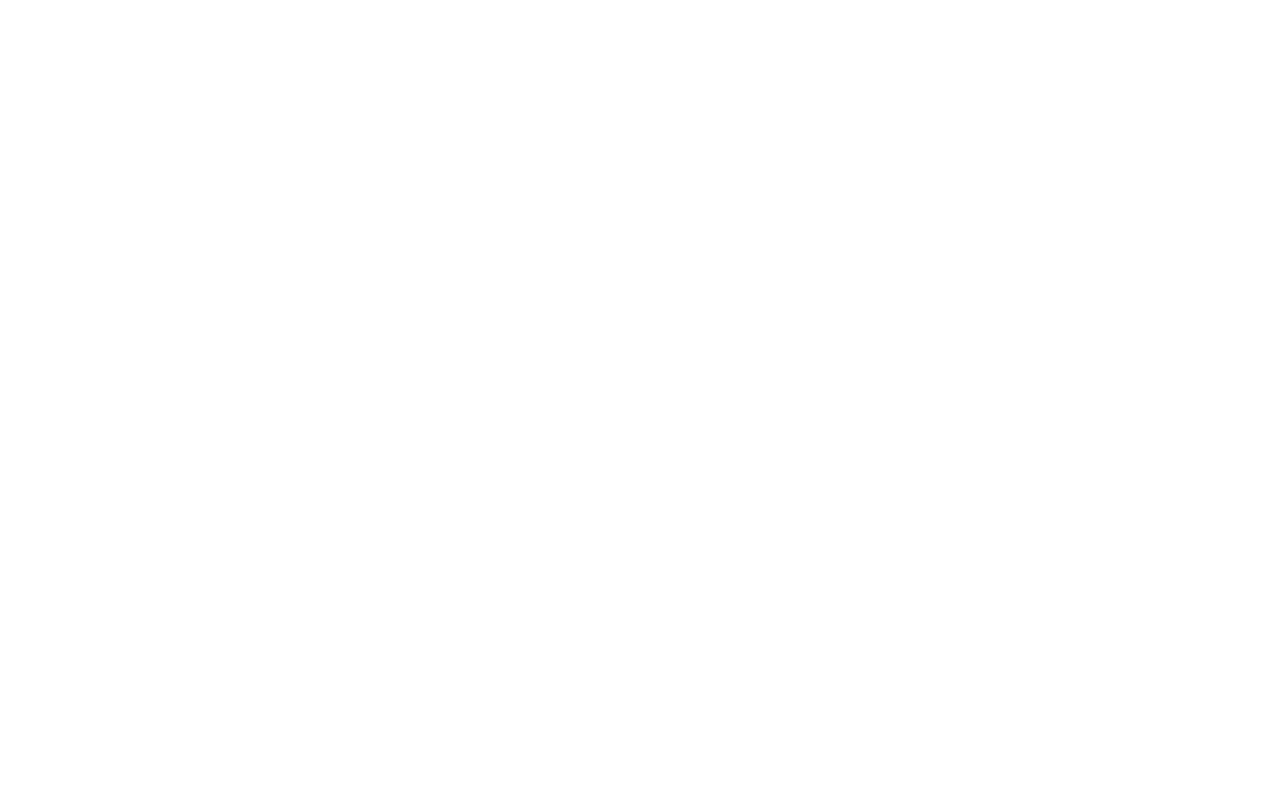
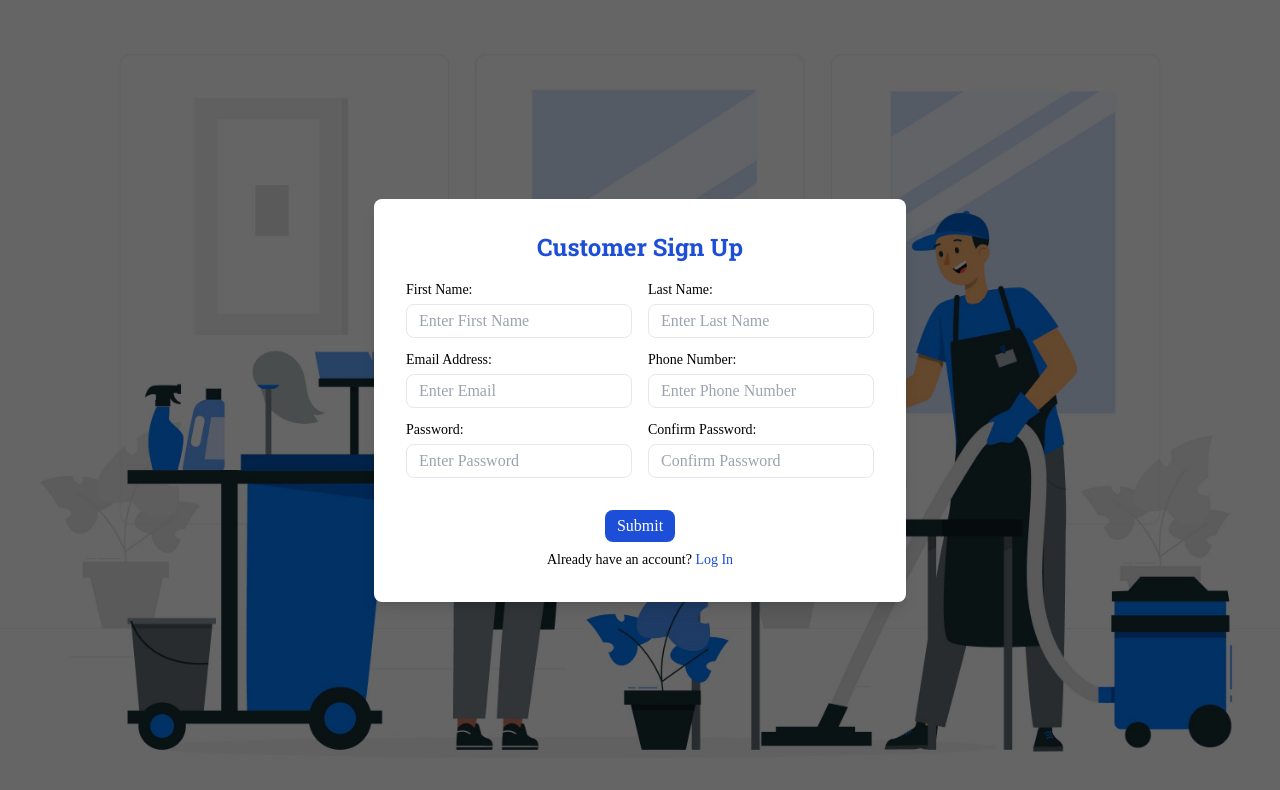
Before and after one commit to ayomikun-ade/weclean.ui, a React (Vite) app: page /signup in a window 1280 px wide. Before the commit this address had no page. Shown: the top 790 px of the page. Built offline with nearby package versions, Linux system fonts and the light colour scheme.

Commit message:
added customer signup page

```diff
--- a/package.json
+++ b/package.json
@@ -13,7 +13,8 @@
     "axios": "^1.7.7",
     "react": "^18.3.1",
     "react-dom": "^18.3.1",
-    "react-router-dom": "^6.28.0"
+    "react-router-dom": "^6.28.0",
+    "react-toastify": "^10.0.6"
   },
   "devDependencies": {
     "@eslint/js": "^9.13.0",
--- a/src/App.jsx
+++ b/src/App.jsx
@@ -1,11 +1,13 @@
 import { BrowserRouter, Routes, Route } from "react-router-dom";
 import Home from "./pages/Home";
+import CustomerSignup from "./pages/CustomerSignup";
 
 const App = () => {
   return (
     <BrowserRouter>
       <Routes>
         <Route path="/" element={<Home />}></Route>
+        <Route path="/signup" element={<CustomerSignup />}></Route>
       </Routes>
     </BrowserRouter>
   );
--- /dev/null
+++ b/src/pages/CustomerSignup.jsx
@@ -0,0 +1,132 @@
+import { useState } from "react";
+import { Link } from "react-router-dom";
+import { ToastContainer, toast } from "react-toastify";
+import "react-toastify/dist/ReactToastify.css";
+
+const CustomerSignup = () => {
+  const [password, setPassword] = useState("");
+  const [confirmPassword, setConfirmPassword] = useState("");
+
+  const handleSubmit = (e) => {
+    e.preventDefault();
+    if (password != confirmPassword) {
+      console.error("No match");
+      toast.error("Passwords don't match!");
+    }
+  };
+  return (
+    <section className="bg-hero-pattern w-full h-screen bg-cover bg-no-repeat bg-center font-soft flex justify-center items-center">
+      <ToastContainer />
+      <div className="bg-white p-8 rounded-lg shadow-lg">
+        <form onSubmit={handleSubmit} className="flex flex-col items-center">
+          <h2 className="text-center text-blue-700 font-hard font-bold text-2xl mb-1">
+            Customer Sign Up
+          </h2>
+          <hr className="mb-3" />
+          <div className="flex gap-4">
+            <div className="flex flex-col mb-3">
+              <label htmlFor="fname" className="text-sm mb-1">
+                First Name:
+              </label>
+              <input
+                type="text"
+                className="border px-3 py-1 rounded-lg outline-none placeholder:font-thin"
+                placeholder="Enter First Name"
+                name="fname"
+                id="fname"
+                required
+              />
+            </div>
+            <div className="flex flex-col mb-3">
+              <label htmlFor="lname" className="text-sm mb-1">
+                Last Name:
+              </label>
+              <input
+                type="text"
+                className="border px-3 py-1 rounded-lg outline-none placeholder:font-thin"
+                placeholder="Enter Last Name"
+                name="lname"
+                id="lname"
+                required
+              />
+            </div>
+          </div>
+          <div className="flex gap-4">
+            <div className="flex flex-col mb-3">
+              <label htmlFor="email" className="text-sm mb-1">
+                Email Address:
+              </label>
+              <input
+                type="email"
+                className="border px-3 py-1 rounded-lg outline-none placeholder:font-thin"
+                placeholder="Enter Email"
+                name="email"
+                id="email"
+                required
+              />
+            </div>
+            <div className="flex flex-col mb-3">
+              <label htmlFor="phone" className="text-sm mb-1">
+                Phone Number:
+              </label>
+              <input
+                type="text"
+                className="border px-3 py-1 rounded-lg outline-none placeholder:font-thin"
+                placeholder="Enter Phone Number"
+                name="phone"
+                id="phone"
+                required
+              />
+            </div>
+          </div>
+          <div className="flex gap-4">
+            <div className="flex flex-col mb-3">
+              <label htmlFor="password" className="text-sm mb-1">
+                Password:
+              </label>
+              <input
+                type="password"
+                className="border px-3 py-1 rounded-lg outline-none placeholder:font-thin"
+                placeholder="Enter Password"
+                value={password}
+                onChange={(e) => setPassword(e.target.value)}
+                name="password"
+                id="password"
+                required
+              />
+            </div>
+            <div className="flex flex-col mb-3">
+              <label htmlFor="password" className="text-sm mb-1">
+                Confirm Password:
+              </label>
+              <input
+                type="password"
+                className="border px-3 py-1 rounded-lg outline-none placeholder:font-thin"
+                placeholder="Confirm Password"
+                value={confirmPassword}
+                onChange={(e) => setConfirmPassword(e.target.value)}
+                name="password"
+                id="password"
+                required
+              />
+            </div>
+          </div>
+          <button
+            type="submit"
+            className="bg-blue-700 hover:bg-blue-600 text-white px-3 py-1 rounded-lg w-fit mt-5"
+          >
+            Submit
+          </button>
+        </form>
+        <p className="text-sm mt-2 text-center">
+          Already have an account?{" "}
+          <Link to="/login" className="text-blue-700 hover:underline">
+            Log In
+          </Link>
+        </p>
+      </div>
+    </section>
+  );
+};
+
+export default CustomerSignup;
--- a/src/pages/Home.jsx
+++ b/src/pages/Home.jsx
@@ -9,7 +9,7 @@
     //   </div>
     // </div>
     <>
-      <nav className="h-[8vh] px-6 md:px-10 bg-gray-100 flex items-center justify-between">
+      <nav className="h-[8vh] px-6 md:px-10 bg-white flex items-center justify-between">
         <div>
           <h2 className="text-blue-700 font-extrabold font-logo text-4xl">
             WeClean.
@@ -19,7 +19,7 @@
         <div className="flex items-center">
           <Link to="/login">
             <p className="text-black font-extrabold font-hard text-md hover:cursor-pointer">
-              Customer
+              Log In
             </p>
           </Link>
 
@@ -37,7 +37,7 @@
             Where cleanliness meets excellence.
           </h3>
           <Link
-            to=""
+            to="/signup"
             className="self-center bg-blue-700 text-white px-3 py-2 mt-3 font-soft rounded-lg hover:bg-blue-600"
           >
             Get Started
```
Also changed, not shown: 1 other file (tests, documents, lock files or other folders).
